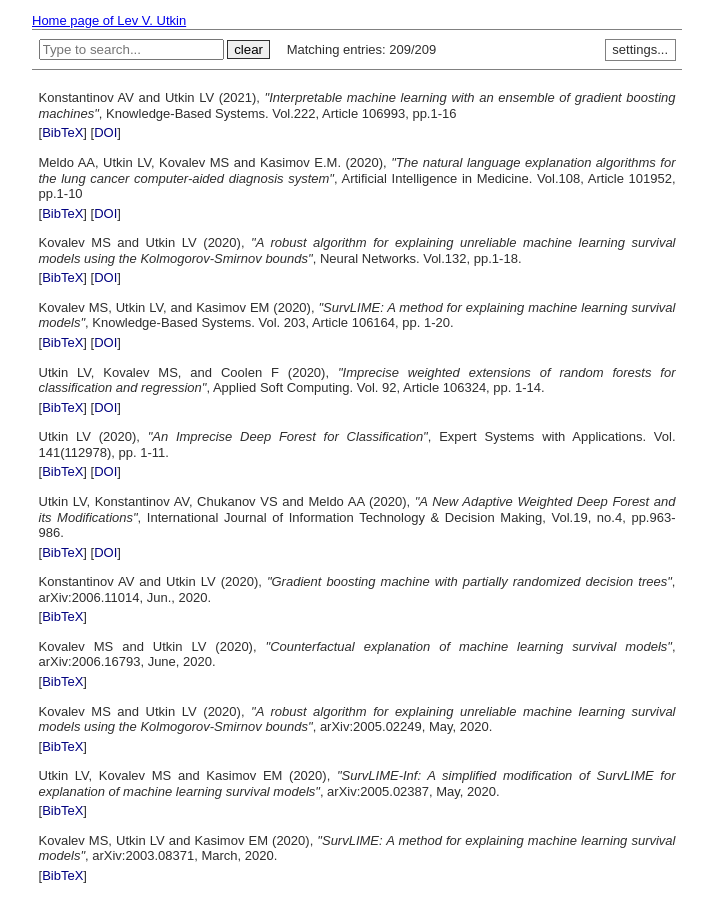
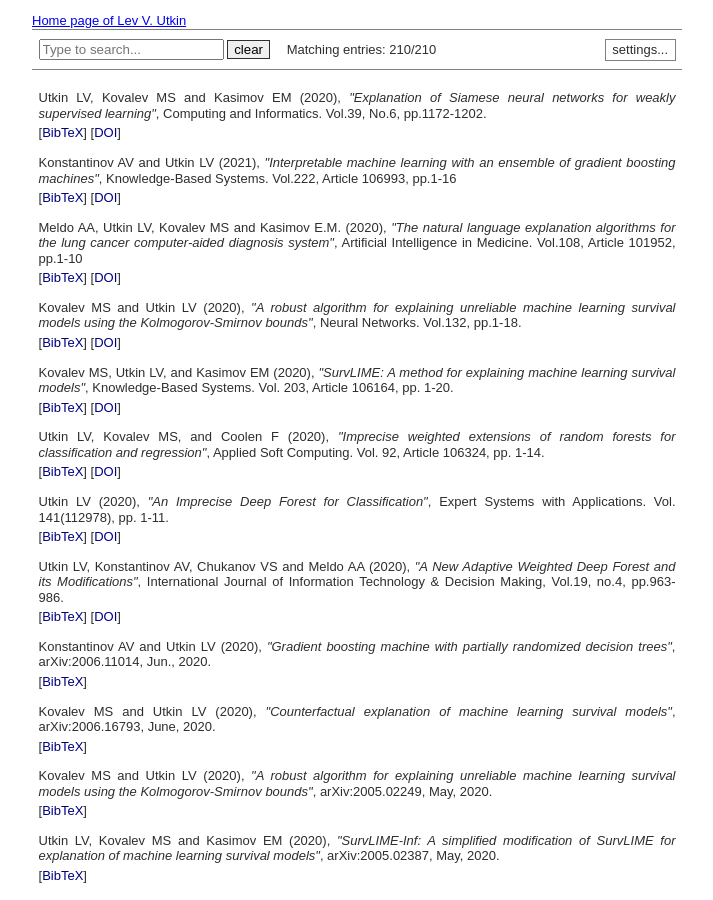
Before and after one commit to levutkin/levutkin.github.io, a Jekyll site: the page publications.html, which Jekyll copies as it is, in a window 1280 px wide and 900 px high. Shown: the whole window, without its empty margins (283-996 px from the left). Built offline with Jekyll 4.4.1, drawn with Linux system fonts in a browser that asks for light colours.

Commit message:
Update publications.html

```diff
--- a/publications.html
+++ b/publications.html
@@ -405,6 +405,25 @@ p.infolinks { margin: 0.3em 0em 0em 0em; padding: 0px; }
 <table id="qs_table" border="1">
 <tbody>
 
+<tr id="Utkin-Kovalev-Kasimov-20" class="entry">
+<td>Utkin LV, Kovalev MS and Kasimov EM (2020), <i>"Explanation of Siamese neural networks for weakly supervised learning"</i>, Computing and Informatics.  Vol.39, No.6, pp.1172-1202.
+<p class="infolinks"> [<a href="javascript:toggleInfo('Utkin-Kovalev-Kasimov-20','bibtex')">BibTeX</a>] [<a href="https://doi.org/10.31577/cai_2020_6_1172" target="_blank">DOI</a>]</p>
+</td>
+</tr>
+<tr id="bib_Utkin-Kovalev-Kasimov-20" class="bibtex noshow">
+<td><b>BibTeX</b>:
+<pre>
+@article{Utkin-Kovalev-Kasimov-20,
+	author = {L.V. Utkin and M.C. Kovalev and E.M. Kasimov},
+	doi = {10.31577/cai_2020_6_1172},
+	journal = {Computing and Informatics},
+	number = {6},
+	pages = {1172--1202},
+	title = {Explanation of Siamese neural networks for weakly supervised learning},
+	volume = {39},
+	year = {2020}
+}
+</pre></td>
 
 <tr id="Konstantinov-Utkin-21" class="entry">
 	<td>Konstantinov AV and Utkin LV (2021), <i>"Interpretable machine learning with an ensemble of gradient boosting machines"</i>, Knowledge-Based Systems. Vol.222, Article 106993, pp.1-16
```
